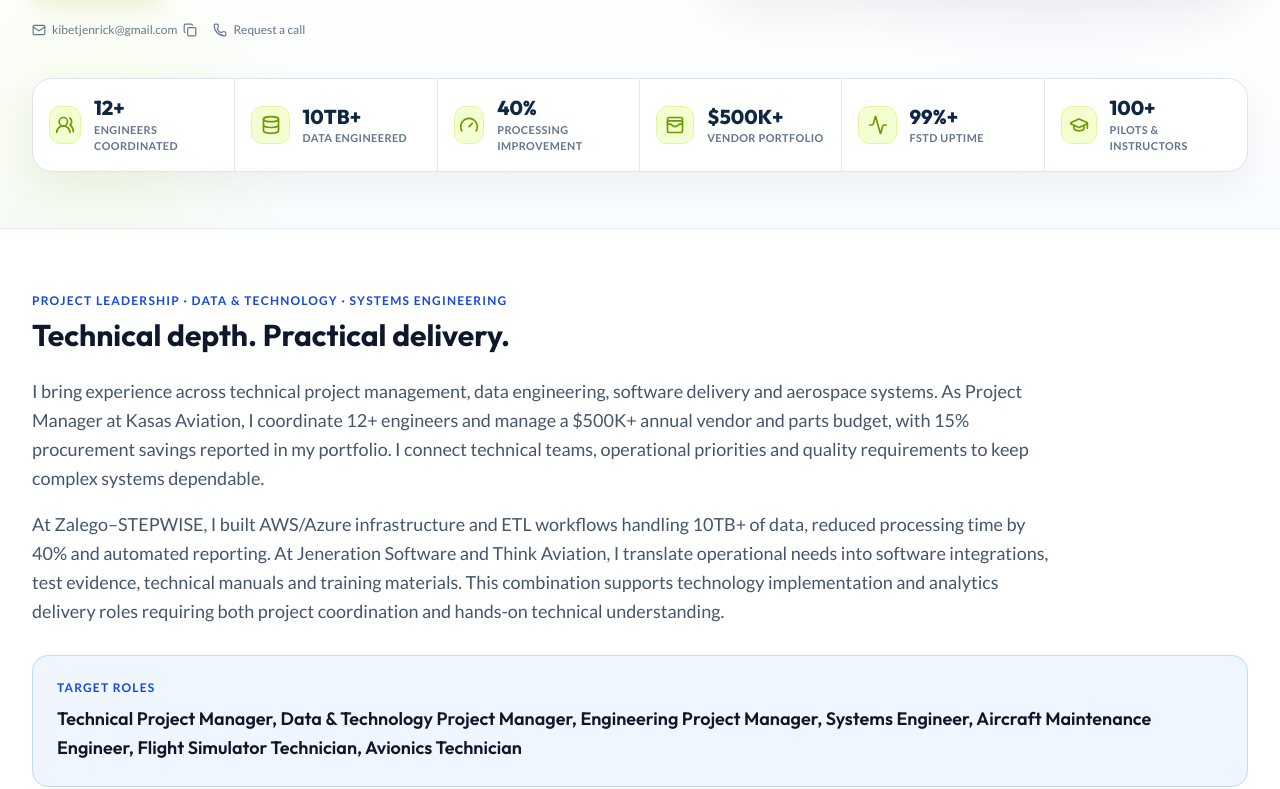
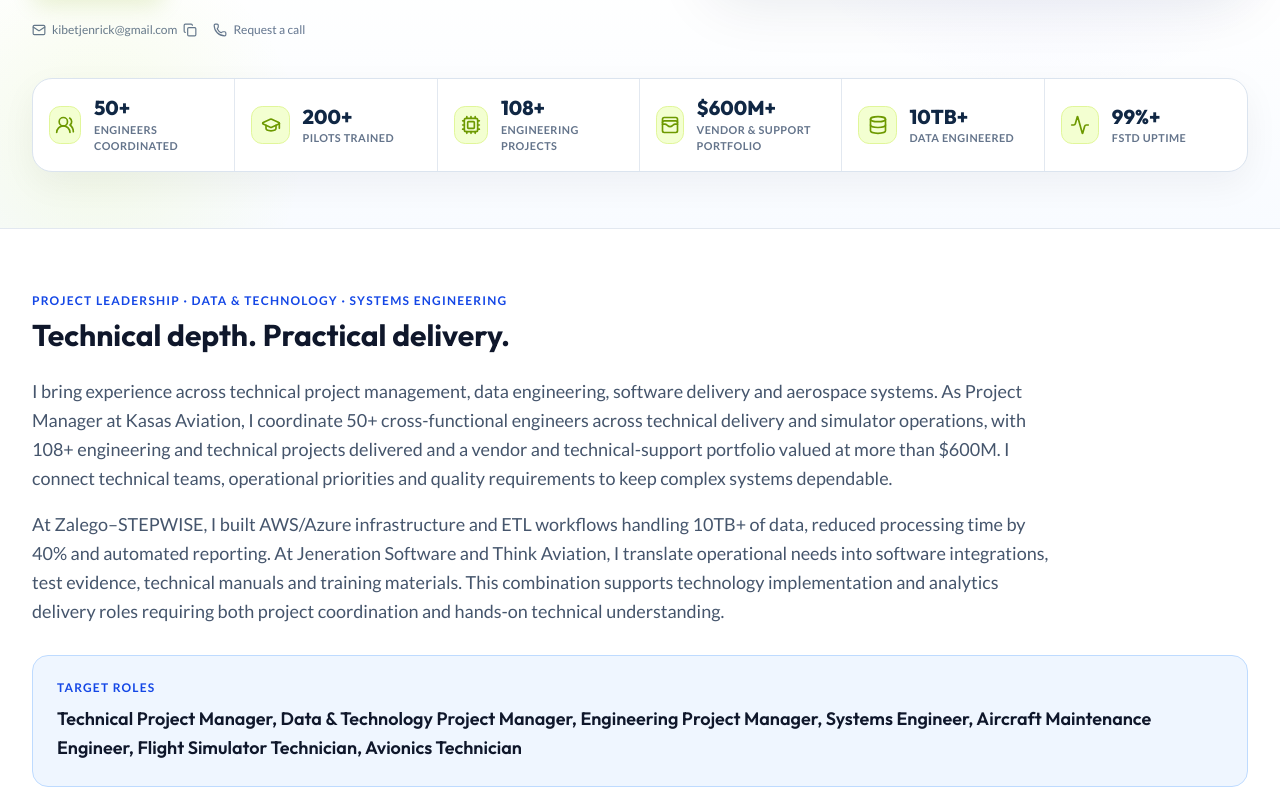
Before and after one commit to kibetKwambai/Jenrick-Kibet-Kwambai, a React (Vite) app: page / in a window 1280 px wide. Shown: the part 619-1408 px from the top of the page. Built offline with nearby package versions, Linux system fonts and the light colour scheme.

Commit message:
Correct portfolio scale metrics and vendor support wording

```diff
--- a/src/components/Hero.tsx
+++ b/src/components/Hero.tsx
@@ -38,12 +38,12 @@ interface HeroProps {
 }
 
 const impact = [
-  {icon: UsersRound, value:'12+', label:'Engineers coordinated'},
+  {icon: UsersRound, value:'50+', label:'Engineers coordinated'},
+  {icon: GraduationCap, value:'200+', label:'Pilots trained'},
+  {icon: Cpu, value:'108+', label:'Engineering projects'},
+  {icon: WalletCards, value:'$600M+', label:'Vendor & support portfolio'},
   {icon: Database, value:'10TB+', label:'Data engineered'},
-  {icon: Gauge, value:'40%', label:'Processing improvement'},
-  {icon: WalletCards, value:'$500K+', label:'Vendor portfolio'},
-  {icon: Activity, value:'99%+', label:'FSTD uptime'},
-  {icon: GraduationCap, value:'100+', label:'Pilots & instructors'}
+  {icon: Activity, value:'99%+', label:'FSTD uptime'}
 ];
 
 export const Hero: React.FC<HeroProps> = ({ onOpenContact, onOpenResume }) => {
--- a/src/components/ProfessionalSummary.tsx
+++ b/src/components/ProfessionalSummary.tsx
@@ -2,7 +2,7 @@ import React from 'react';
 import { EXECUTIVE_SUMMARY, HYBRID_SUMMARY } from '../data/careerContent';
 
 const deliveryEvidence = [
-  { title: 'Project leadership & resources', source: 'Kasas Aviation · Project Manager', text: 'Coordinate 12+ engineers supporting simulator operations and training delivery. Manage a $500K+ annual vendor and parts budget, with 15% procurement savings.', href: '#experience' },
+  { title: 'Project leadership & resources', source: 'Kasas Aviation · Project Manager', text: 'Coordinate 50+ cross-functional engineers across simulator, technical and delivery workstreams, with 108+ engineering and technical projects delivered. Support a vendor and technical-services portfolio valued at more than $600M, while driving disciplined cost, quality and delivery control.', href: '#experience' },
   { title: 'Data platforms & analytics', source: 'Zalego–STEPWISE · Data Engineer', text: 'Built AWS/Azure ETL workflows handling 10TB+ of data, reduced processing time by 40% and automated reporting that saved 20+ hours weekly.', href: '#experience' },
   { title: 'Requirements & software delivery', source: 'Jeneration Software · Software Engineer', text: 'Translate operational needs into scheduling tools, e-learning workflows, AI–website integrations and embedded telemetry interfaces.', href: '#websites' },
   { title: 'Quality, validation & handover', source: 'Think Aviation · Flight Simulator Engineer', text: 'Support QTG preparation and qualification activities with technical records, maintenance programmes, test evidence, manuals and instructor training.', href: '#technical-manuals' }
@@ -27,7 +27,7 @@ const roleAlignment = [
   },
   {
     title: 'Vendor, Budget & Delivery Oversight',
-    items: ['$500K+ annual vendor/parts portfolio', '15% procurement savings', 'Resource prioritisation', 'Supplier deliverables & quality']
+    items: ['$600M+ vendor & technical support portfolio', '108+ engineering & technical projects', 'Resource prioritisation', 'Supplier deliverables & quality']
   },
   {
     title: 'Testing, UAT & Operational Readiness',
--- a/src/data/careerContent.ts
+++ b/src/data/careerContent.ts
@@ -1,15 +1,15 @@
-export const EXECUTIVE_SUMMARY = 'I bring experience across technical project management, data engineering, software delivery and aerospace systems. As Project Manager at Kasas Aviation, I coordinate 12+ engineers and manage a $500K+ annual vendor and parts budget, with 15% procurement savings reported in my portfolio. I connect technical teams, operational priorities and quality requirements to keep complex systems dependable.';
+export const EXECUTIVE_SUMMARY = 'I bring experience across technical project management, data engineering, software delivery and aerospace systems. As Project Manager at Kasas Aviation, I coordinate 50+ cross-functional engineers across technical delivery and simulator operations, with 108+ engineering and technical projects delivered and a vendor and technical-support portfolio valued at more than $600M. I connect technical teams, operational priorities and quality requirements to keep complex systems dependable.';
 export const HYBRID_SUMMARY = 'At Zalego–STEPWISE, I built AWS/Azure infrastructure and ETL workflows handling 10TB+ of data, reduced processing time by 40% and automated reporting. At Jeneration Software and Think Aviation, I translate operational needs into software integrations, test evidence, technical manuals and training materials. This combination supports technology implementation and analytics delivery roles requiring both project coordination and hands-on technical understanding.';
 export const CAREER_BULLETS:Record<string,string[]> = {
 'kasas-aviation':[
-'Coordinate 12+ engineers supporting FSTD operations and training delivery for 50+ pilots annually.',
+'Coordinate 50+ engineers across FSTD operations, systems integration, technical delivery and training support for 200+ pilots.',
 'Improved facility operational efficiency by 25% through standardised preventive maintenance protocols.',
-'Manage a $500K+ annual vendor and parts budget, achieving 15% procurement savings.',
+'Coordinate vendor, supplier and technical-support relationships across a portfolio valued at more than $600M, maintaining delivery, quality and escalation control.',
 'Lead simulator operations, facility compliance and aviation-training projects against applicable KCAA requirements.'
 ],
  'think-aviation':[
 'Sustain 99%+ uptime across Cessna Grand Caravan 208B, C172 Skyhawk and Dornier 228 FSTDs through corrective, preventive, risk-based and condition-based maintenance.',
-'Train and support 100+ pilots and instructors in simulator operation, navigation databases and emergency approach procedures.',
+'Train and support 200+ pilots in simulator operations, navigation databases, abnormal procedures and emergency approach scenarios.',
 'Troubleshoot electrical, mechanical and software faults; optimise C++/Python code and integrate Garmin G1000 NXi avionics.',
 'Develop technical records and support QTG preparation and FSTD qualification activities.'
 ],
@@ -58,7 +58,7 @@ export const CAREER_BULLETS:Record<string,string[]> = {
 ]};
 export const ROLE_PERIODS:Record<string,string>={'kasas-aviation':'Jan 2022 – Present','think-aviation':'Jan 2022 – Present','jeneration-software':'Jan 2021 – Present','deltar-properties':'Aug 2020 – Sep 2021','zalego-stepwise':'Jan 2019 – Nov 2021','rotocop-drone':'Jul 2019 – Apr 2020','police-airwing':'Oct 2019 – Apr 2020','ku-jfk-drone':'Mar 2019 – Jun 2019','deftec-kdf':'Jun 2017 – Feb 2018','ku-attachment':'May 2016 – Aug 2016'};
 export const AUDIENCE_SUMMARIES = {
-'Aviation employers':'I sustain 99%+ FSTD uptime across Cessna Grand Caravan 208B, C172 Skyhawk and Dornier 228 platforms. I coordinate 12+ engineers supporting 50+ pilots annually, combining preventive maintenance, avionics troubleshooting and qualification documentation. My work supports applicable KCAA requirements and uses ICAO Doc 9625 and EASA CS-FSTD references where relevant to the device qualification basis. I bring a 25% operational-efficiency improvement, $500K+ budget responsibility and experience in police aviation maintenance and DEFTEC engineering training.',
+'Aviation employers':'I sustain 99%+ FSTD uptime across Cessna Grand Caravan 208B, C172 Skyhawk and Dornier 228 platforms. I coordinate 50+ cross-functional engineers and have trained or supported 200+ pilots, combining preventive maintenance, avionics troubleshooting and qualification documentation. My work supports applicable KCAA requirements and uses ICAO Doc 9625 and EASA CS-FSTD references where relevant to the device qualification basis. I bring 108+ engineering and technical projects, a $600M+ vendor and technical-support portfolio, a 25% operational-efficiency improvement, and experience in police aviation maintenance and DEFTEC engineering training.',
 'Research and academic collaboration':'I am an academic and professional researcher working across communication satellite system design, Dornier 228 maintenance analysis and autonomous UAV surveillance, communication and charging systems. I developed the JFK Watcher research prototype and contributed to UAV design, simulation and mission testing with Pixhawk/ArduPilot. My engineering practice connects research questions with prototype development, operational evidence and technical documentation. I welcome collaboration on UAV autonomy, aerospace systems and simulation validation.',
 'Software and technology roles':'I develop aviation and web software, including SkyLink for X-Plane, JenVibe MCP for AI–website connectivity, and Optipress for WordPress optimisation. My work spans C++/Python, embedded Cockpit Recorders, e-learning and e-commerce platforms. At Zalego–STEPWISE, I built AWS/Azure pipelines handling 10TB+ of data, reduced processing time by 40% and automated workflows saving 20+ hours weekly. I connect software delivery with practical aviation and engineering requirements.'
 };
--- a/src/data/profileData.ts
+++ b/src/data/profileData.ts
@@ -21,9 +21,10 @@ export const PROFILE_INFO = {
   timezone: "East Africa Time (UTC+3)",
   stats: [
     { label: "FSTD Uptime Sustained", value: "99%+", description: "Cessna Grand Caravan, C172 & Dornier 228" },
-    { label: "Pilots & Instructors Trained", value: "100+", description: "Commercial pilots & ATO flight cadets" },
-    { label: "Engineers Coordinated", value: "12+", description: "Electrical, mechanical & software technicians" },
-    { label: "Vendor Budget Savings", value: "15%", description: "Managed $500K+ annual portfolio with KCAA compliance" },
+    { label: "Pilots Trained", value: "200+", description: "Commercial pilots, instructors & ATO trainees" },
+    { label: "Engineers Coordinated", value: "50+", description: "Cross-functional engineering & technical teams" },
+    { label: "Engineering Projects", value: "108+", description: "Engineering, systems, software & technical delivery projects" },
+    { label: "Vendor & Support Portfolio", value: "$600M+", description: "Vendor-supported systems, services & technical delivery portfolio" },
   ]
 };
 
@@ -39,17 +40,18 @@ const ORIGINAL_EXPERIENCES: ExperienceItem[] = [
     summary: "Leading simulator operations, facility regulatory compliance, and aviation-training projects aligned with Kenya Civil Aviation Authority (KCAA) and international quality standards.",
     highlights: [
       "I lead simulator operations, facility compliance, and aviation-training projects aligned with KCAA and international quality requirements.",
-      "Coordinate a cross-functional engineering team of 12+ engineers to support 50+ pilots annually in type ratings and recurrency validations.",
+      "Coordinate 50+ cross-functional engineers across FSTD operations, systems integration and technical delivery, supporting training for 200+ pilots.",
       "Improved operational efficiency across facility operations by 25% through standardized preventive maintenance protocols.",
       "Manage an annual vendor and parts procurement budget exceeding $500,000, achieving 15% strategic cost savings."
     ],
-    technologies: ["KCAA Compliance", "FSTD Operations", "Team Coordination", "Budget Management ($500K+)", "Preventive Maintenance", "Audit Readiness"],
+    technologies: ["KCAA Compliance", "FSTD Operations", "Team Coordination", "Vendor & Technical Support Portfolio ($600M+)", "Preventive Maintenance", "Audit Readiness"],
     aircraftPlatforms: ["Cessna Grand Caravan 208B", "Cessna 172 Skyhawk", "Dornier 228"],
     metrics: [
       { label: "Operational Efficiency", value: "+25%" },
       { label: "Budget Savings", value: "15%" },
-      { label: "Annual Budget", value: "$500K+" },
-      { label: "Pilots Supported", value: "50+ / yr" }
+      { label: "Vendor & Support Portfolio", value: "$600M+" },
+      { label: "Engineering Projects", value: "108+" },
+      { label: "Pilots Trained", value: "200+" }
     ],
     regulatoryBodies: ["KCAA (Kenya Civil Aviation Authority)", "ICAO Doc 9625 Quality Standards"]
   },
@@ -66,13 +68,13 @@ const ORIGINAL_EXPERIENCES: ExperienceItem[] = [
       "Maintain Cessna Grand Caravan, C172, and Dornier 228 FSTD platforms across electrical, mechanical, and software systems.",
       "Execute corrective, preventive, risk-based, and condition-based maintenance sustaining 99%+ uptime.",
       "Troubleshoot with advanced test equipment, optimize C++/Python codebases, and integrate Garmin G1000 NXi avionics suites.",
-      "Train and support 100+ pilots and instructors on simulator operations, navigation databases, and emergency approach procedures."
+      "Train and support 200+ pilots on simulator operations, navigation databases, abnormal procedures, and emergency approach scenarios."
     ],
     technologies: ["Garmin G1000 NXi", "C++ / Python Optimization", "Avionics Electrical Systems", "Visual Projection & Collimation", "QTG Testing", "Scenery Simulation"],
     aircraftPlatforms: ["Cessna Grand Caravan 208", "Cessna 172 Skyhawk", "Dornier 228 FSTD"],
     metrics: [
       { label: "Simulator Uptime", value: "99%+" },
-      { label: "Pilots & Instructors Trained", value: "100+" },
+      { label: "Pilots Trained", value: "200+" },
       { label: "Maintenance Modes", value: "4 Tiers" }
     ],
     regulatoryBodies: ["KCAA Approved Training Organization (ATO) Protocols"]
@@ -383,7 +385,7 @@ export const EDUCATION_LIST: EducationItem[] = [
     location: "Nairobi, Kenya",
     details: "Professional project management methodology covering technical project lifecycles, Agile/Scrum, vendor procurement, cost modeling, and engineering team leadership.",
     achievements: [
-      "Applied directly to Kasas Aviation $500K+ annual vendor budget and fleet management."
+      "Applied directly to large-scale vendor, technical-support and fleet-management portfolios valued above $600M."
     ]
   },
   {
```
Also changed, not shown: 1 other file (tests, documents, lock files or other folders).
